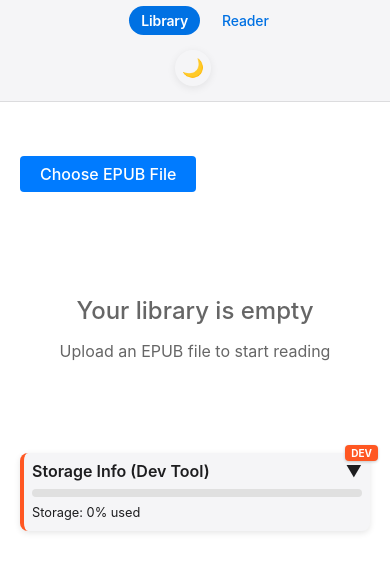
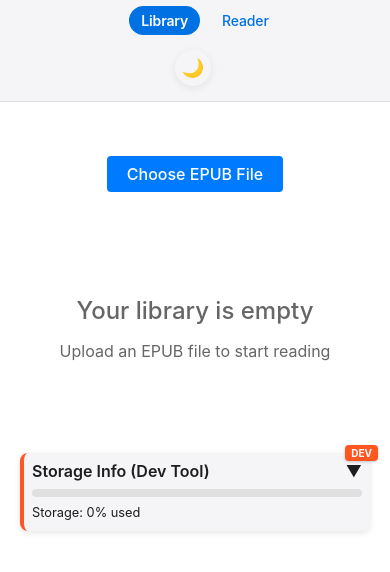
Before and after one commit to yigit-cankurtaran/rsvp-reader-web, a React (Vite) app: page /reader in a window 390 px wide. Both pictures are taken after a click on the button "Go to Library". Shown: the top 572 px of the page. Built offline with nearby package versions, Linux system fonts and the light colour scheme.

Commit message:
fixed mobile button placement

```diff
--- a/src/SpeedReader.css
+++ b/src/SpeedReader.css
@@ -271,6 +271,18 @@ body {
   margin: 1rem 0;
   display: flex;
   justify-content: center;
+  width: 100%;
+}
+
+@media (max-width: 640px) {
+  .file-control-wrapper {
+    flex-direction: column;
+    align-items: center;
+    gap: 1rem;
+  }
+  .file-control {
+    text-align: center;
+  }
 }
 
 .file-control {
```
